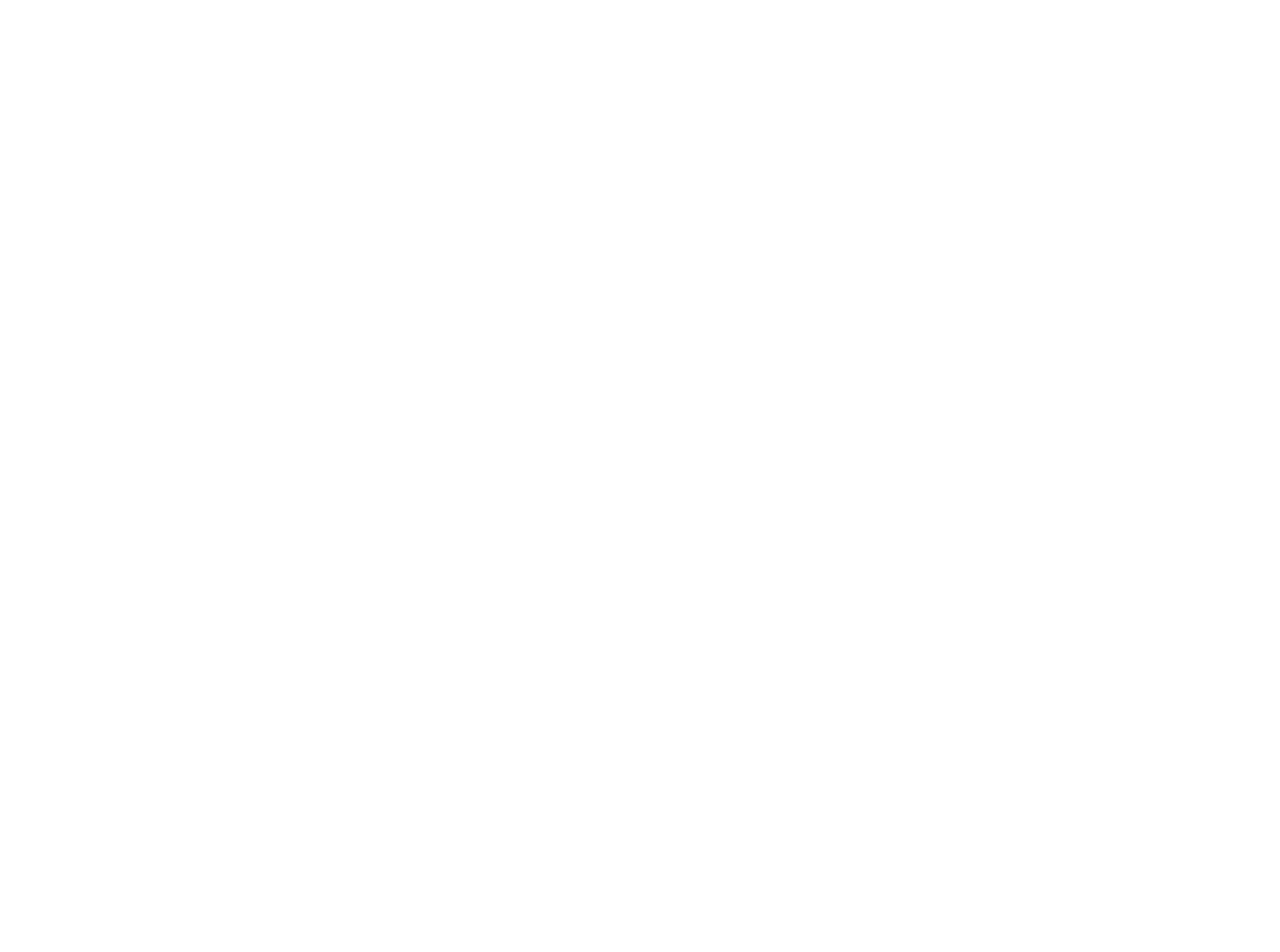
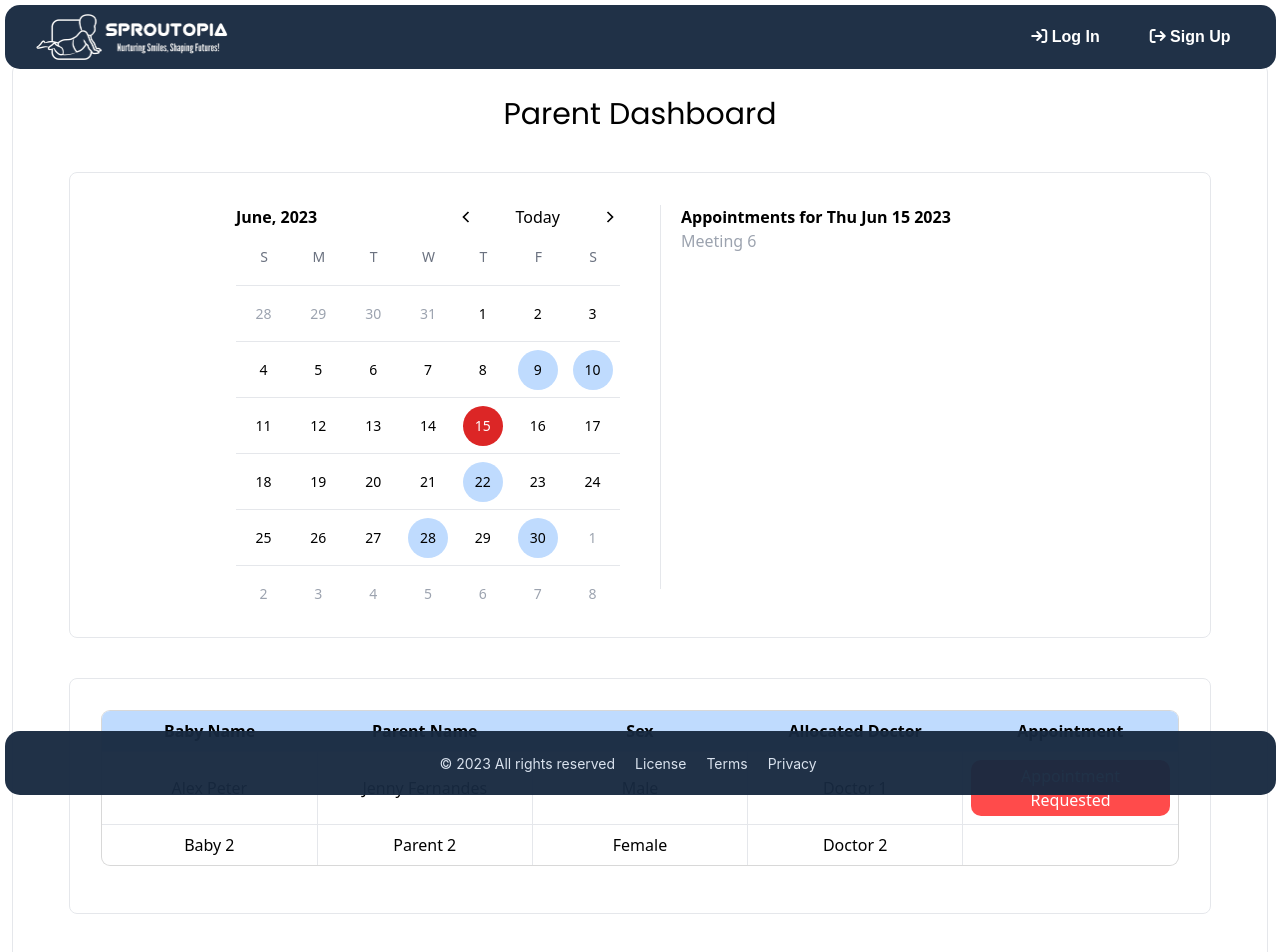
Before and after one commit to cepdnaclk/e19-co225-Baby-Developing-Tracking-System-Web-Application, a React (Vite) app in the folder Front-End/: page /Parent in a window 1280 px wide. Before the commit this address had no page. Shown: the top 952 px of the page. Before the commit the page ends 800 px from the top, so only its background shows below. Built offline with nearby package versions, Linux system fonts and the light colour scheme.

Commit message:
Created Parent Dashboard

```diff
--- a/Front-End/src/App.jsx
+++ b/Front-End/src/App.jsx
@@ -9,6 +9,7 @@
 import DoctorDashboard from "./DoctorDashboard";
 
 import { Home } from "./Home";
+import ParentDashboard from "./ParentDashboard";
 
 function App() {
   const navigate = useNavigate();
@@ -39,6 +40,7 @@
           <Route path="/authenticate" element={<Login />} />
           <Route path="/register" element={<Register />} />
           <Route path="/Doctor" element={<DoctorDashboard />} />
+          <Route path="/Parent" element={<ParentDashboard />} />
         </Routes>
     </div>
   );
--- /dev/null
+++ b/Front-End/src/ParentDashboard.css
@@ -0,0 +1,121 @@
+/* MidwifeDashboard.css */
+@import url("https://fonts.googleapis.com/css2?family=Josefin+Sans:wght@400;600;700&family=Lexend+Deca:wght@100;200;300;400;500;600;700&family=Poppins:wght@300;400;600&display=swap");
+
+.parent-dashboard {
+  display: flex;
+  flex-direction: row;
+}
+
+.blink {
+  animation: blink 1s infinite;
+}
+
+@keyframes blink {
+  0% {
+    background-color: transparent;
+  }
+  50% {
+    background-color: red;
+  }
+  100% {
+    background-color: transparent;
+  }
+}
+
+.appointment-button {
+  background-color: red;
+  color: white;
+  border: none;
+  padding: 4px 8px;
+  cursor: pointer;
+  border-radius: 10px;
+}
+
+.header {
+  font-family: "Poppins", sans-serif;
+  padding-top: 15px;
+}
+
+table {
+  border-radius: 2rem;
+  border: 1rem hidden #443c68;
+  border-collapse: collapse;
+  box-shadow: 0 0 0 1px rgba(0, 0, 0, 0.151);
+  overflow: hidden;
+  max-width: 80rem;
+}
+
+.baby-table {
+  background-color: rgba(255, 255, 255, 0.8); /* Adjust the opacity as needed */
+  backdrop-filter: blur(10px);
+}
+
+.calender-styles {
+  background-color: rgba(255, 255, 255, 0.8); /* Adjust the opacity as needed */
+  backdrop-filter: blur(10px);
+}
+
+
+
+.card-header {
+  display: flex;
+  justify-content: space-between;
+  align-items: center;
+  padding: 8px;
+  background-color: lightblue;
+  border-top-left-radius: 8px;
+  border-top-right-radius: 8px;
+}
+
+.card-header h3 {
+  margin: 0;
+}
+
+.close-button {
+  background-color: transparent;
+  border: none;
+  cursor: pointer;
+  font-size: 18px;
+}
+
+.card-content {
+  padding: 16px;
+}
+
+.accept-button {
+  background-color: rgba(5, 94, 32, 0.774);
+  color: white;
+  padding: 8px 16px;
+  border: none;
+  border-radius: 4px;
+  cursor: pointer;
+}
+
+.accept-button:hover{
+  scale: 1.02;
+  background-color: rgba(3, 59, 20, 0.774);
+}
+
+.suggest-date-form {
+  display: flex;
+  margin-top: 16px;
+}
+
+.suggest-date-form input[type="date"] {
+  flex: 1;
+  padding: 4px;
+  border-radius: 4px;
+  border: 1px solid lightgray;
+  margin-right: 8px;
+}
+
+.suggest-date-button {
+  background-color: blue;
+  color: white;
+  padding: 8px 16px;
+  border: none;
+  border-radius: 4px;
+  cursor: pointer;
+}
+
+/* Styling for BabyDetailsCard and AppointmentDetailsCard components can be added separately */
--- /dev/null
+++ b/Front-End/src/ParentDashboard.jsx
@@ -0,0 +1,189 @@
+// MidwifeDashboard.jsx
+
+import React, { useState} from "react";
+import axios from "axios";
+import BabyDetailsCard from "./BabyDetailsCard";
+import AppointmentDetailsCard from "./AppointmentDetailsCard";
+import { Nav } from "./Nav";
+import { Footer } from "./Footer";
+import Calendar from "./Calender";
+import { useNavigate } from "react-router-dom";
+import "./ParentDashboard.css";
+import "./AppointmentDetailsCard.css"
+
+const ParentDashboard = () => {
+  const [selectedBaby, setSelectedBaby] = useState(null);
+  const [selectedAppointment, setSelectedAppointment] = useState(null);
+  const [isBabyNotAdded,setIsBabyAdded] = useState(false)
+  const navigate = useNavigate();
+
+
+  // Sample data for the baby table
+  const babyTableData = [
+    {
+      name: "Alex Peter",
+      parentName: "Jenny Fernandes",
+      sex: "Male",
+      appointedDoctor: "Doctor 1",
+      hasAppointment: true,
+      appointmentDate: "2023-06-30",
+    },
+    {
+      name: "Baby 2",
+      parentName: "Parent 2",
+      sex: "Female",
+      appointedDoctor: "Doctor 2",
+      hasAppointment: false,
+    },
+    // Add more baby data as needed
+  ];
+
+  const [selectedBabyTableData,setSelectedBabyTableData] = useState(babyTableData);
+
+  // // Uncomment this to connect the table with the database
+  // //(Note that the fields are not correctly matching at the moment)
+  // //(Change the endpoint and fields as necessary)
+
+  // useEffect(() => {
+  //   const fetchData = async () => {
+  //     try {
+  //       const token = JSON.parse(localStorage.getItem("user"));
+  //       const access = token.access_token;
+  //       console.log(access);
+
+  //       const response = await axios.get('http://localhost:8080/api/v1/doctor', {
+  //         headers: {
+  //           "Access-Control-Allow-Origin": true,
+  //           Authorization: "Bearer " + access
+  //         },
+  //       });
+
+  //       setSelectedBabyTableData(response.data);
+  //       console.log(response.data);
+  //     } catch (error) {
+  //       console.error('Error fetching data:', error);
+  //     }
+  //   };
+
+  //   fetchData();
+  // }, []);
+
+
+  // Sample data for the calendar
+  const calendarData = [
+    {
+      date: "2023-06-08",
+      works: ["Work 1", "Work 2"],
+    },
+    {
+      date: "2023-06-09",
+      works: ["Work 3"],
+    },
+    // Add more calendar data as needed
+  ];
+
+  const handleBabyRowClick = (baby) => {
+    setSelectedBaby(baby);
+  };
+
+  const handleAppointmentButtonClick = (appointment) => {
+    setSelectedAppointment(appointment);
+    setSelectedBaby(null)
+  };
+
+  const handleAppointmentCardClose = () => {
+    setSelectedAppointment(null);
+  };
+
+  const handleCalendarItemClick = (works) => {
+    setSelectedAppointment(works);
+  };
+
+  const handleCalendarCardClose = () => {
+    setSelectedAppointment(null);
+  };
+
+  return (
+    <div>
+      <Nav />
+      <div className="parent-dashboard">
+        <div className="relative sm:border my-16 mx-3 rounded-lg p-4 flex-row">
+          <h1 className="header text-center font-[500] text-3xl">Parent Dashboard</h1>
+          {isBabyNotAdded && <button
+
+          className="link-btn"
+          onClick={() => navigate("/register")}
+        >
+          Have'nt added your baby yet
+        </button>}
+
+          <Calendar />
+          <div className="baby-table sm:mx-10 my-10 scale-60 sm:scale-100 sm:border rounded-lg sm:p-8 sm:pb-12">
+            <table className="w-full table-fixed border-collapse rounded-lg">
+              <thead>
+                <tr>
+                  <th className="bg-blue-200 font-bold py-2"><button>Baby Name</button></th>
+                  <th className="bg-blue-200 font-bold py-2"><button>Parent Name</button></th>
+                  <th className="bg-blue-200 font-bold py-2"><button>Sex</button></th>
+                  <th className="bg-blue-200 font-bold py-2">
+                    <button>Allocated Doctor</button>
+                  </th>
+                  <th className="bg-blue-200 font-bold py-2"><button>Appointment</button></th>
+                </tr>
+              </thead>
+              <tbody>
+                {selectedBabyTableData.map((baby) => (
+                  <tr
+                    key={baby.name}
+                    className="cursor-pointer hover:bg-gray-100"
+
+                  >
+                    <td className="border py-2 px-3 text-center" onClick={() => handleBabyRowClick(baby)}>
+                      {baby.name}
+                    </td>
+                    <td className="border py-2 px-3 text-center" onClick={() => handleBabyRowClick(baby)}>
+                      {baby.parentName}
+                    </td>
+                    <td className="border py-2 px-3 text-center" onClick={() => handleBabyRowClick(baby)}>
+                      {baby.sex}</td>
+                    <td className="border py-2 px-3 text-center" onClick={() => handleBabyRowClick(baby)}>
+                      {baby.appointedDoctor}
+                    </td>
+                    <td className="border py-2 px-2 text-center">
+                      {baby.hasAppointment && (
+                        <button
+                          className="appointment-button blink"
+                          onClick={() => handleAppointmentButtonClick(baby)}
+                        >
+                          Appointment Requested
+                        </button>
+                      )}
+                    </td>
+                  </tr>
+                ))}
+              </tbody>
+            </table>
+          </div>
+
+        </div>
+        {selectedBaby && (
+          <BabyDetailsCard
+            baby={selectedBaby}
+            onClose={() => setSelectedBaby(null)}
+          />
+        )}
+        {selectedAppointment && (
+          <AppointmentDetailsCard
+            appointment={selectedAppointment}
+            onClose={handleAppointmentCardClose}
+          />
+        )}
+
+
+      </div>
+      <Footer />
+    </div>
+  );
+};
+
+export default ParentDashboard;
```
